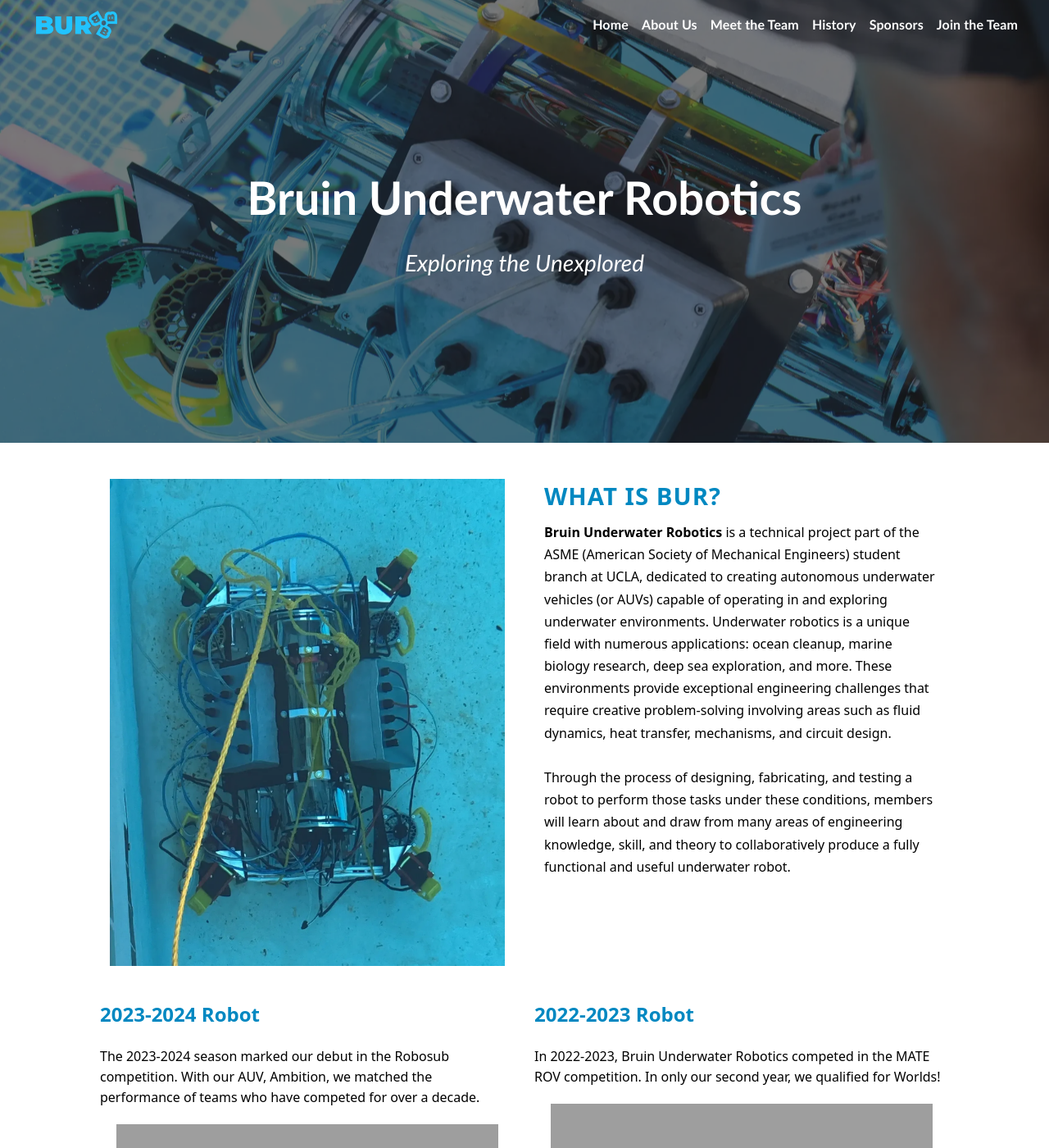
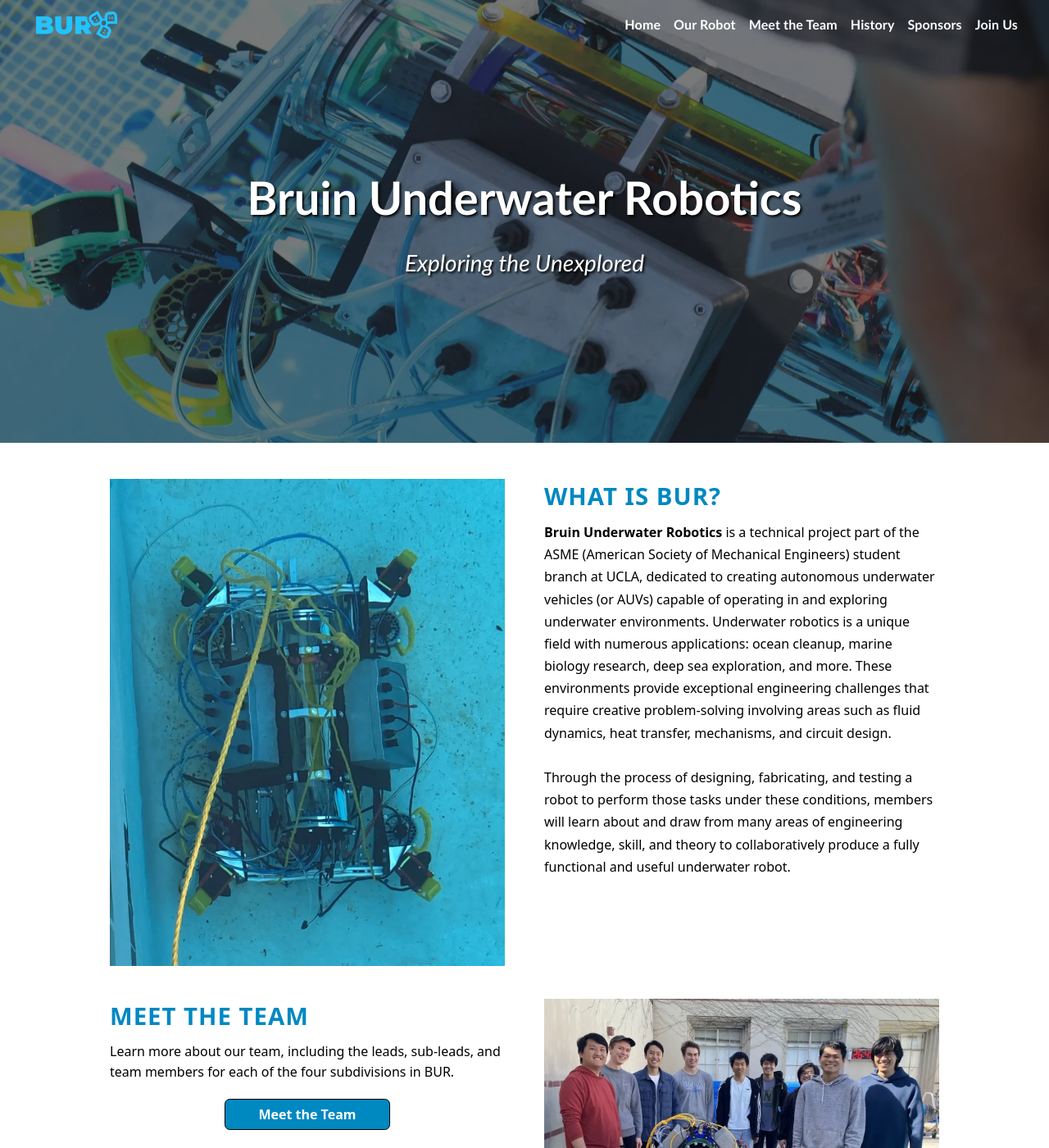
Before and after one commit to bruin-underwater-robotics/bruin-underwater-robotics.github.io, a Jekyll site: the page built from _pages/home.md, in a window 1280 px wide and 1400 px high. Shown: the whole window at 82% size. Built offline with Jekyll 4.4.1, drawn with Linux system fonts in a browser that asks for light colours; nearby versions of some CDN libraries; grey boxes are pictures that could not be loaded.

Commit message:
2024-2025 Robot page

```diff
--- a/_pages/home.md
+++ b/_pages/home.md
@@ -23,31 +23,8 @@
     </div>
 </div>
 
-<div class="bur-wide-container" style="margin-bottom:20px;">
-    <div class="row bur-subteam-row">
-        <div class="col-md-6 small-margin-top">
-            <h2>2023-2024 Robot</h2>
-            <div class="bur-text">
-                The 2023-2024 season marked our debut in the Robosub competition. With our AUV, Ambition, we matched the performance of teams who have competed for over a decade.
-            </div>
-            <div style="padding: 20px;">
-                <iframe class="bur-video" src="https://www.youtube.com/embed/kqbSC0Pxigs?si=ZtVxoc96x7UfsQym" title="YouTube video player" frameborder="0" allow="accelerometer; autoplay; clipboard-write; encrypted-media; gyroscope; picture-in-picture; web-share" referrerpolicy="strict-origin-when-cross-origin" allowfullscreen></iframe>
-            </div>
-        </div>
-        <div class="col-md-6 small-margin-top">
-            <h2>2022-2023 Robot</h2>
-            <div class="bur-text">
-                In 2022-2023, Bruin Underwater Robotics competed in the MATE ROV competition. In only our second year, we qualified for Worlds!
-            </div>
-            <div style="padding: 20px;">
-                <iframe class="bur-video" src="https://www.youtube.com/embed/YQrVBxHxkXk?si=FXuEValt9eUSyfJq" title="YouTube video player" frameborder="0" allow="accelerometer; autoplay; clipboard-write; encrypted-media; gyroscope; picture-in-picture; web-share" referrerpolicy="strict-origin-when-cross-origin" allowfullscreen></iframe>
-            </div>
-        </div>
-    </div>
-</div>
-
 <div class="bur-wide-container" style="margin-bottom:30px;">
-    <div class="row bur-subteam-row">
+    <div class="row bur-subteam-row gx-5">
         <div class="col">
             <h1>Meet the Team</h1>
             <div class="bur-text">
@@ -64,17 +41,17 @@
 </div>
 
 <div class="bur-wide-container">
-    <div class="row bur-subteam-row">
+    <div class="row bur-subteam-row gx-5">
         <div class="col">
-            <img class="bur-photo home-photo" src="{{site.base_url}}/assets/images/history/2023_2024/bot_lab_2324.webp" loading="lazy" decoding="async">
+            <img class="bur-photo" src="{{site.base_url}}/assets/images/history/2023_2024/bot_lab_2324.webp" loading="lazy" decoding="async">
         </div>
         <div class="col small-margin-top">
             <h1>Learn More</h1>
             <div class="bur-text">
                 Interested to learn about our progress in designing, building, and testing our underwater robot? Click here to learn more about our most recent underwater vehicle.
             </div>
-            <a class="bur-button-text" href="{{site.base_url}}/history/2023-2024">
-                <button class="bur-button">Our History</button>
+            <a class="bur-button-text" href="{{site.base_url}}/2024-2025">
+                <button class="bur-button">Our Robot</button>
             </a>
         </div>
     </div>
--- a/assets/css/main.scss
+++ b/assets/css/main.scss
@@ -96,6 +96,7 @@
   font-weight: 700;
   text-align: center;
   line-height: 1.56;
+  text-shadow: 2px 2px 3px black;
 }
 .bur-subtitle-text {
   font-size: 21pt;
@@ -179,6 +180,9 @@
 .bur-button:hover {
   filter: brightness(120%);
 }
+.bur-button-large {
+  padding: 6px 30px;
+}
 
 .bur-caption {
   font-family: system-ui, -apple-system, BlinkMacSystemFont, 'Segoe UI', Roboto, Oxygen, Ubuntu, Cantarell, 'Open Sans', 'Helvetica Neue', sans-serif;
@@ -189,6 +193,8 @@
 
 
 .home-photo {
+  display:block;
+  margin:auto;
   min-width: 400px;
 }
 
@@ -240,6 +246,64 @@
 }
 .bur-footer-icon:hover {
   background-color: $cerulean;
+}
+
+.bur-card-body {
+  background-color: $light-green;
+  padding: 0px;
+  margin: 16px 8px 4px 8px;
+}
+
+.bur-card-title {
+  margin: -10px 0px -26px 0px;
+  padding: 16px;
+}
+
+.bur-card-header {
+  text-decoration: none;
+  background-color: gray;
+}
+
+.bur-card-col {
+  display: block;
+  margin: auto;
+}
+
+.bur-card-collapse {
+  padding: 8px;
+  background: "light-gray";
+}
+
+
+@media (max-width: 600px) {
+  .bur-card-photo {
+      display: block;
+      margin: auto;
+      object-fit: contain;
+  }
+  .bur-card-banner-photo {
+      display: block;
+      margin: auto;
+      width: 100%;
+      padding: 0px 0px;
+      object-fit: contain;
+  }
+}
+@media (min-width: 600px) {
+  .bur-card-photo {
+      display: block;
+      margin: auto;
+      max-width: 450px;
+      max-height: 450px;
+      object-fit: contain;
+  }
+  .bur-card-banner-photo {
+      display: block;
+      margin: auto;
+      max-width: 80%;
+      padding: 8px;
+      object-fit: contain;
+  }
 }
 
 
```
Also changed, not shown: _data/navbar.yml (+6 -3 lines), _pages/history/2022_2023.md (+2 -2 lines), _pages/history/2024_2025.md (added, +193 -0 lines), _pages/members/2024_2025.md (+7 -0 lines), assets/images/history/2024_2025/arm.webp (added), assets/images/history/2024_2025/bot_land.webp (added), assets/images/history/2024_2025/bot_pool.webp (added), assets/images/history/2024_2025/bot_table.webp (added), assets/images/history/2024_2025/chassis_frame.webp (added), assets/images/history/2024_2025/hardware_diagram.webp (added), assets/images/history/2024_2025/hardware_power.webp (added), assets/images/history/2024_2025/slide_panels.webp (added), assets/images/history/2024_2025/software_diagram.webp (added), assets/images/history/2024_2025/team_photo_2024_2025.webp (added), 4 more files.
